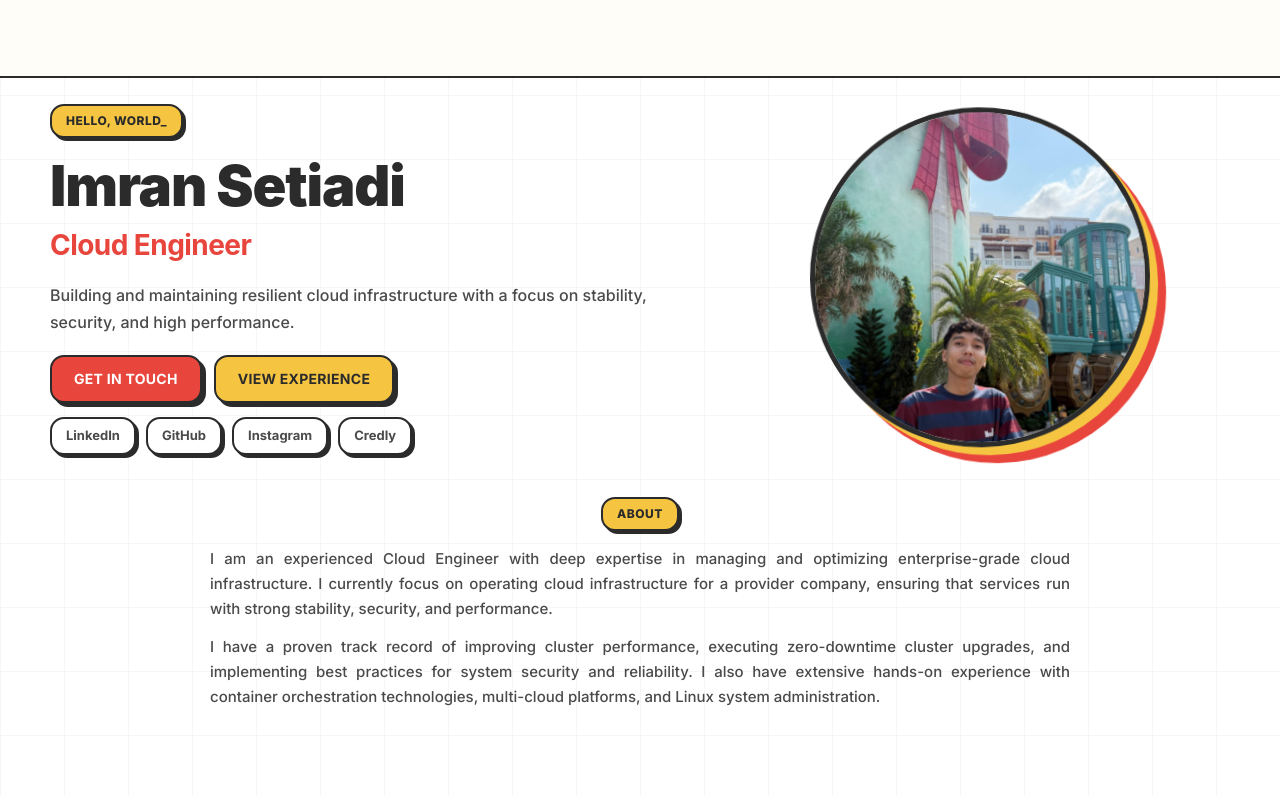
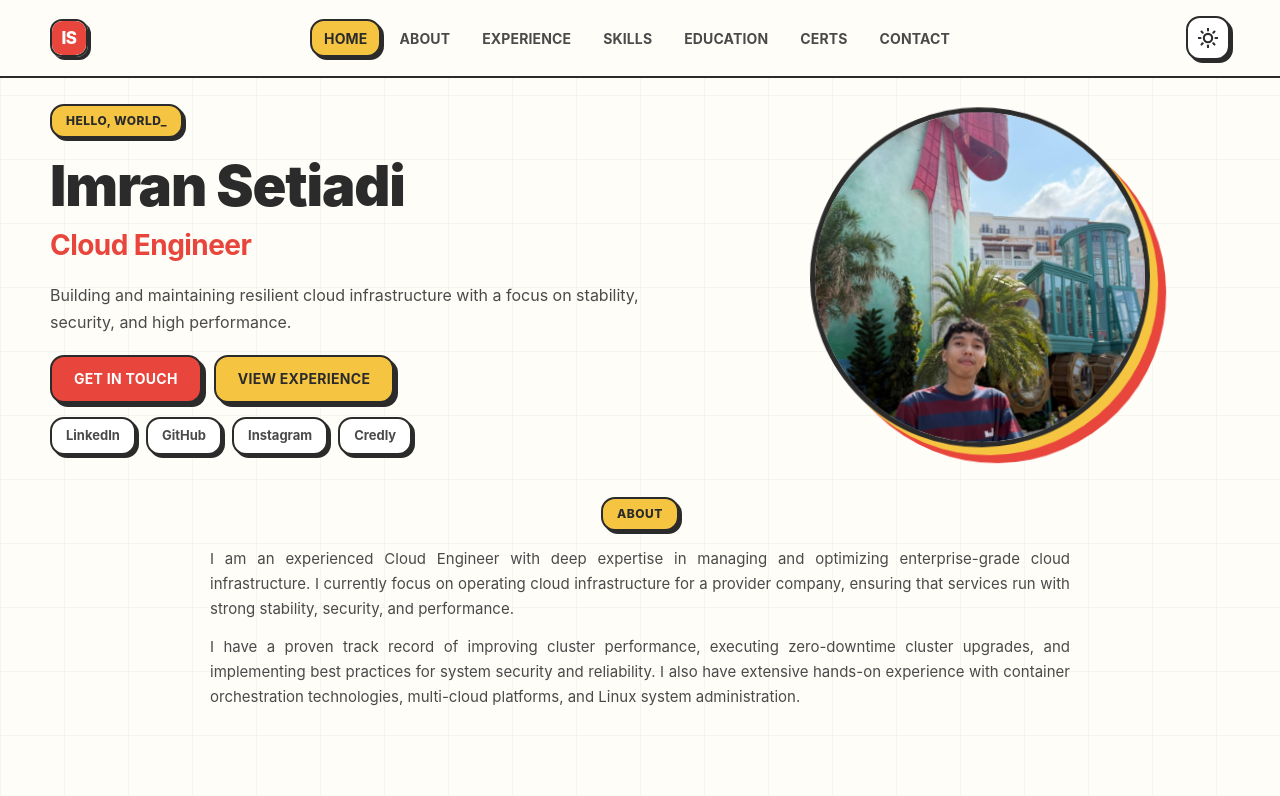
Before and after one commit to imransetiadi/about_me, a Next.js app: page / in a window 1280 px wide. Shown: the top 796 px of the page. Built offline with nearby package versions, Linux system fonts and the light colour scheme.

Commit message:
fixed bug

```diff
--- a/package.json
+++ b/package.json
@@ -9,7 +9,6 @@
     "lint": "eslint"
   },
   "dependencies": {
-    "framer-motion": "^12.41.0",
     "next": "^16.2.9",
     "react": "^19.2.7",
     "react-dom": "^19.2.7"
--- a/src/app/globals.css
+++ b/src/app/globals.css
@@ -253,38 +253,3 @@ h3 {
     transition-duration: 0.01ms !important;
   }
 }
-
-:root {
-  --bg-color: #ffffff;
-  --text-color: #111827;
-  --primary-color: #2563EB;
-  --secondary-color: #A78BFA;
-}
-
-[data-theme="dark"] {
-  --bg-color: #111827;
-  --text-color: #f9fafb;
-  --primary-color: #3B82F6;
-  --secondary-color: #8B5CF6;
-}
-
-body {
-  background-color: var(--bg-color);
-  color: var(--text-color);
-}
-
-button, a {
-  color: var(--primary-color);
-}
-
-:root {
-  --font-inter: var(--font-inter);
-}
-
-body {
-  font-family: var(--font-inter), system-ui, sans-serif;
-}
-
-html {
-  scroll-behavior: smooth;
-}
--- a/src/app/layout.tsx
+++ b/src/app/layout.tsx
@@ -1,25 +1,18 @@
 import type { Metadata } from "next";
-import { Inter } from "next/font/google";
 import "./globals.css";
-
-const inter = Inter({
-  subsets: ["latin"],
-  display: "swap",
-  variable: "--font-inter",
-});
 
 export const metadata: Metadata = {
   metadataBase: new URL("https://imransetiadi.github.io"),
   title: {
-    default: "imboy | Cloud Engineer",
-    template: "%s | imboy",
+    default: "Imran Setiadi | Cloud Engineer",
+    template: "%s | Imran Setiadi",
   },
-  description: "Cloud Engineer focused on resilient infrastructure, OpenStack, Kubernetes, and automation. Explore my portfolio and projects.",
+  description: "Cloud Engineer focused on resilient infrastructure, OpenStack, OpenShift, Kubernetes, Linux systems, automation, and observability.",
   keywords: [
-    "imboy",
     "Imran Setiadi",
     "Cloud Engineer",
     "OpenStack",
+    "OpenShift",
     "Kubernetes",
     "Linux",
     "DevOps",
@@ -31,16 +24,16 @@ export const metadata: Metadata = {
     canonical: "/",
   },
   openGraph: {
-    title: "imboy | Cloud Engineer",
-    description: "Portfolio of imboy, a Cloud Engineer focused on reliable, secure, and observable infrastructure.",
+    title: "Imran Setiadi | Cloud Engineer",
+    description: "Portfolio of Imran Setiadi, a Cloud Engineer focused on reliable, secure, and observable infrastructure.",
     url: "/",
-    siteName: "imboy",
+    siteName: "Imran Setiadi",
     images: [
       {
-        url: "/og-image.svg",
-        width: 1200,
-        height: 630,
-        alt: "imboy Portfolio",
+        url: "/profile.jpg",
+        width: 520,
+        height: 620,
+        alt: "Imran Setiadi",
       },
     ],
     locale: "en_US",
@@ -48,9 +41,9 @@ export const metadata: Metadata = {
   },
   twitter: {
     card: "summary_large_image",
-    title: "imboy | Cloud Engineer",
-    description: "Cloud Engineer focused on resilient infrastructure, Linux systems, Kubernetes, and OpenStack.",
-    images: ["/og-image.svg"],
+    title: "Imran Setiadi | Cloud Engineer",
+    description: "Cloud Engineer focused on resilient infrastructure, Linux systems, Kubernetes, OpenShift, and OpenStack.",
+    images: ["/profile.jpg"],
   },
 };
 
@@ -65,7 +58,7 @@ export default function RootLayout({
     name: "Imran Setiadi",
     jobTitle: "Cloud Engineer",
     url: "https://imransetiadi.github.io/",
-    image: "https://imransetiadi.github.io/og-image.svg",
+    image: "https://imransetiadi.github.io/profile.jpg",
     address: {
       "@type": "PostalAddress",
       addressLocality: "Jakarta",
@@ -81,7 +74,7 @@ export default function RootLayout({
   };
 
   return (
-    <html lang="en" className={`${inter.className} antialiased`} suppressHydrationWarning>
+    <html lang="en" suppressHydrationWarning>
       <head>
         <script type="application/ld+json" dangerouslySetInnerHTML={{ __html: JSON.stringify(jsonLd) }} />
         <script
@@ -90,8 +83,7 @@ export default function RootLayout({
               (function() {
                 try {
                   const savedTheme = localStorage.getItem('theme');
-                  const prefersDark = window.matchMedia('(prefers-color-scheme: dark)').matches;
-                  const theme = savedTheme || (prefersDark ? 'dark' : 'light');
+                  const theme = savedTheme || (window.matchMedia('(prefers-color-scheme: dark)').matches ? 'dark' : 'light');
                   document.documentElement.setAttribute('data-theme', theme);
                 } catch (e) {
                   document.documentElement.setAttribute('data-theme', 'dark');
--- a/src/app/page.tsx
+++ b/src/app/page.tsx
@@ -3,7 +3,6 @@ import Header from "../components/Header";
 import ScrollReveal from "../components/ScrollReveal";
 import Skills from "../components/Skills";
 import styles from "./page.module.css";
-import { FadeIn } from "../components/FadeIn";
 
 const experiences = [
   {
@@ -142,7 +141,7 @@ export default function Home() {
           </div>
         </section>
 
-        <FadeIn delay={0.1}><section id="experience" className={styles.section}>
+        <section id="experience" className={styles.section}>
           <div className="container">
             <div className={`${styles.sectionHeader} ${styles.reveal}`}>
               <span className={styles.eyebrow}>Experience</span>
@@ -164,7 +163,7 @@ export default function Home() {
               ))}
             </div>
           </div>
-        </section></FadeIn>
+        </section>
 
         <section id="skills" className={`${styles.section} ${styles.skillsSection}`}>
           <Skills />
@@ -177,7 +176,7 @@ export default function Home() {
               <h2>Education</h2>
             </div>
             <div className={`${styles.educationCard} ${styles.reveal}`}>
-              <Image src="/unila-logo.png" alt="Universitas Lampung logo" priority width={64} height={64} className={styles.educationLogo} />
+              <Image src="/unila-logo.png" alt="Universitas Lampung logo" width={64} height={64} className={styles.educationLogo} />
               <h3>Bachelor of Informatics Engineering</h3>
               <span>University of Lampung</span>
               <p>
@@ -187,7 +186,7 @@ export default function Home() {
           </div>
         </section>
 
-        <FadeIn delay={0.2}><section id="certifications" className={styles.section}>
+        <section id="certifications" className={styles.section}>
           <div className="container">
             <div className={`${styles.sectionHeader} ${styles.reveal}`}>
               <span className={styles.eyebrow}>Credentials</span>
@@ -213,9 +212,9 @@ export default function Home() {
               </a>
             </div>
           </div>
-        </section></FadeIn>
+        </section>
 
-        <FadeIn delay={0.3}><section id="contact" className={`${styles.section} ${styles.contactSection}`}>
+        <section id="contact" className={`${styles.section} ${styles.contactSection}`}>
           <div className="container">
             <div className={`${styles.sectionHeader} ${styles.reveal}`}>
               <span className={styles.eyebrow}>Contact</span>
@@ -243,7 +242,7 @@ export default function Home() {
               })}
             </div>
           </div>
-        </section></FadeIn>
+        </section>
       </main>
 
       <footer className={styles.footer}>
--- a/src/components/Header.tsx
+++ b/src/components/Header.tsx
@@ -1,34 +1,193 @@
 "use client";
-import { useState, useEffect } from "react";
-import styles from "@/app/page.module.css";
+
+import { useEffect, useState } from "react";
+import styles from "../app/page.module.css";
+
+const sectionKeys = ["home", "about", "experience", "skills", "education", "certifications", "contact"] as const;
+
+const sectionLabels: Record<typeof sectionKeys[number], string> = {
+  home: "Home",
+  about: "About",
+  experience: "Experience",
+  skills: "Skills",
+  education: "Education",
+  certifications: "Certs",
+  contact: "Contact",
+};
 
 export default function Header() {
-  const [isMobileMenuOpen, setIsMobileMenuOpen] = useState(false);
+  const [theme, setTheme] = useState<"dark" | "light">("dark");
+  const [mobileMenuOpen, setMobileMenuOpen] = useState(false);
+  const [activeSection, setActiveSection] = useState("home");
+  const [scrolled, setScrolled] = useState(false);
 
   useEffect(() => {
-    if (isMobileMenuOpen) {
-      document.body.style.overflow = "hidden";
-    } else {
-      document.body.style.overflow = "auto";
+    try {
+      const currentTheme = document.documentElement.getAttribute("data-theme") as "dark" | "light";
+      if (currentTheme) {
+        setTimeout(() => {
+          setTheme(currentTheme);
+        }, 0);
+      }
+    } catch (error) {
+      console.error(error);
     }
+  }, []);
+
+  const toggleTheme = () => {
+    const nextTheme = theme === "dark" ? "light" : "dark";
+    setTheme(nextTheme);
+    document.documentElement.setAttribute("data-theme", nextTheme);
+    localStorage.setItem("theme", nextTheme);
+  };
+
+  useEffect(() => {
+    const handleScroll = () => {
+      if (window.scrollY > 50) {
+        setScrolled(true);
+      } else {
+        setScrolled(false);
+      }
+    };
+
+    window.addEventListener("scroll", handleScroll);
+    return () => window.removeEventListener("scroll", handleScroll);
+  }, []);
+
+  useEffect(() => {
+    const observerOptions = {
+      root: null,
+      rootMargin: "-20% 0px -60% 0px",
+      threshold: 0,
+    };
+
+    const observerCallback = (entries: IntersectionObserverEntry[]) => {
+      entries.forEach((entry) => {
+        if (entry.isIntersecting) {
+          setActiveSection(entry.target.id);
+        }
+      });
+    };
+
+    const observer = new IntersectionObserver(observerCallback, observerOptions);
+
+    sectionKeys.forEach((key) => {
+      const el = document.getElementById(key);
+      if (el) {
+        observer.observe(el);
+      }
+    });
+
     return () => {
-      document.body.style.overflow = "auto";
+      observer.disconnect();
     };
-  }, [isMobileMenuOpen]);
+  }, []);
+
+  const handleNavClick = (sectionId: typeof sectionKeys[number]) => {
+    setMobileMenuOpen(false);
+    const el = document.getElementById(sectionId);
+    if (el) {
+      el.scrollIntoView({ behavior: "smooth" });
+    }
+  };
 
   return (
-    // Tempatkan konten Header yang ada di sini, pastikan untuk menambahkan state isMobileMenuOpen
-    // Contoh:
-    <header className={styles.header}>
-      {/* Konten Header */}
-      <button onClick={() => setIsMobileMenuOpen(!isMobileMenuOpen)} className={styles.menuBtn}>
-        {/* Ikon Menu */}
-      </button>
-      {isMobileMenuOpen && (
-        <div className={styles.mobileDrawer}>
-          {/* Menu Mobile */}
+    <>
+      <header className={`${styles.header} ${scrolled ? styles.headerScrolled : ""}`}>
+        <div className={`container ${styles.navContainer}`}>
+          <button className={styles.logo} onClick={() => handleNavClick("home")} aria-label="Go to home section">
+            <span className={styles.logoIcon}>
+              <svg width="34" height="34" viewBox="0 0 32 32" fill="none" xmlns="http://www.w3.org/2000/svg" aria-hidden="true">
+                <rect width="32" height="32" rx="10" fill="var(--color-red)" />
+                <text x="16" y="22" textAnchor="middle" fontWeight="800" fontSize="16" fontFamily="inherit" fill="#ffffff" letterSpacing="-0.5">IS</text>
+              </svg>
+            </span>
+          </button>
+
+          <nav aria-label="Main navigation">
+            <ul className={styles.navLinks}>
+              {sectionKeys.map((key) => (
+                <li
+                  key={key}
+                  className={`${styles.navItem} ${activeSection === key ? styles.navItemActive : ""}`}
+                >
+                  <a
+                    href={`#${key}`}
+                    onClick={(e) => {
+                      e.preventDefault();
+                      handleNavClick(key);
+                    }}
+                  >
+                    {sectionLabels[key]}
+                  </a>
+                </li>
+              ))}
+            </ul>
+          </nav>
+
+          <div className={styles.actions}>
+            <button className={styles.themeToggle} onClick={toggleTheme} aria-label="Toggle theme">
+              {theme === "dark" ? (
+                <svg width="20" height="20" viewBox="0 0 24 24" fill="none" stroke="currentColor" strokeWidth="2.5" strokeLinecap="round" strokeLinejoin="round">
+                  <circle cx="12" cy="12" r="5"></circle>
+                  <line x1="12" y1="1" x2="12" y2="3"></line>
+                  <line x1="12" y1="21" x2="12" y2="23"></line>
+                  <line x1="4.22" y1="4.22" x2="5.64" y2="5.64"></line>
+                  <line x1="18.36" y1="18.36" x2="19.78" y2="19.78"></line>
+                  <line x1="1" y1="12" x2="3" y2="12"></line>
+                  <line x1="21" y1="12" x2="23" y2="12"></line>
+                  <line x1="4.22" y1="19.78" x2="5.64" y2="18.36"></line>
+                  <line x1="18.36" y1="5.64" x2="19.78" y2="4.22"></line>
+                </svg>
+              ) : (
+                <svg width="20" height="20" viewBox="0 0 24 24" fill="none" stroke="currentColor" strokeWidth="2.5" strokeLinecap="round" strokeLinejoin="round">
+                  <path d="M21 12.79A9 9 0 1 1 11.21 3 7 7 0 0 0 21 12.79z"></path>
+                </svg>
+              )}
+            </button>
+
+            <button
+              className={styles.menuBtn}
+              onClick={() => setMobileMenuOpen(!mobileMenuOpen)}
+              aria-label="Toggle menu"
+            >
+              {mobileMenuOpen ? (
+                <svg width="24" height="24" viewBox="0 0 24 24" fill="none" stroke="currentColor" strokeWidth="2.5" strokeLinecap="round" strokeLinejoin="round">
+                  <line x1="18" y1="6" x2="6" y2="18"></line>
+                  <line x1="6" y1="6" x2="18" y2="18"></line>
+                </svg>
+              ) : (
+                <svg width="24" height="24" viewBox="0 0 24 24" fill="none" stroke="currentColor" strokeWidth="2.5" strokeLinecap="round" strokeLinejoin="round">
+                  <line x1="3" y1="12" x2="21" y2="12"></line>
+                  <line x1="3" y1="6" x2="21" y2="6"></line>
+                  <line x1="3" y1="18" x2="21" y2="18"></line>
+                </svg>
+              )}
+            </button>
+          </div>
         </div>
-      )}
-    </header>
+      </header>
+
+      <div className={`${styles.mobileDrawer} ${mobileMenuOpen ? styles.mobileDrawerActive : ""}`}>
+        <ul className={styles.mobileNavLinks}>
+          {sectionKeys.map((key) => (
+            <li
+              key={key}
+              className={`${styles.navItem} ${activeSection === key ? styles.navItemActive : ""}`}
+            >
+              <a
+                href={`#${key}`}
+                onClick={(e) => {
+                  e.preventDefault();
+                  handleNavClick(key);
+                }}
+              >
+                {sectionLabels[key]}
+              </a>
+            </li>
+          ))}
+        </ul>
+      </div>
+    </>
   );
 }
```
Also changed, not shown: src/app/page.module.css (+0 -41 lines), src/components/FadeIn.tsx (deleted, +0 -15 lines), public/og-image.svg (deleted), 1 other file (tests, documents, lock files or other folders).
